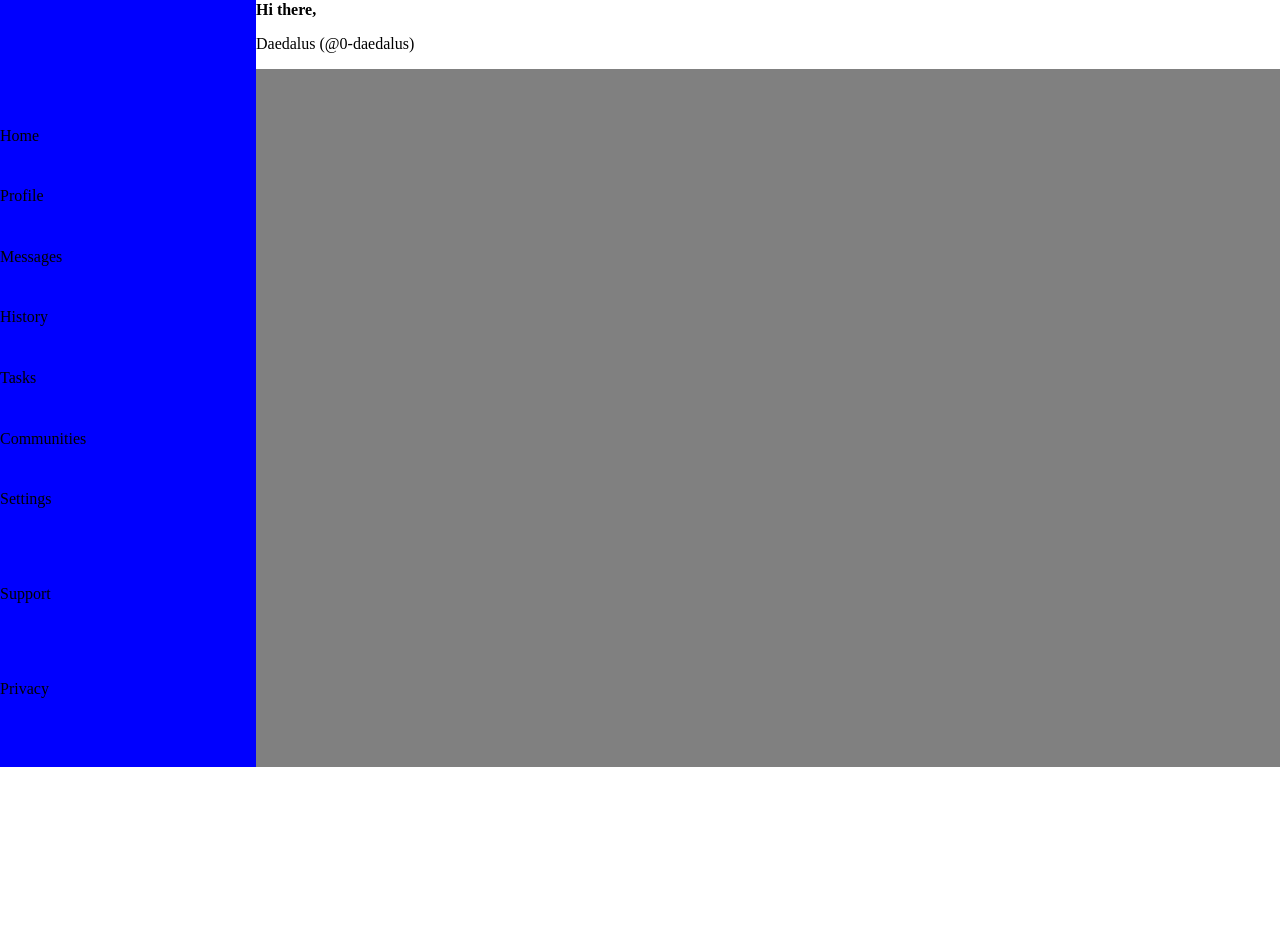
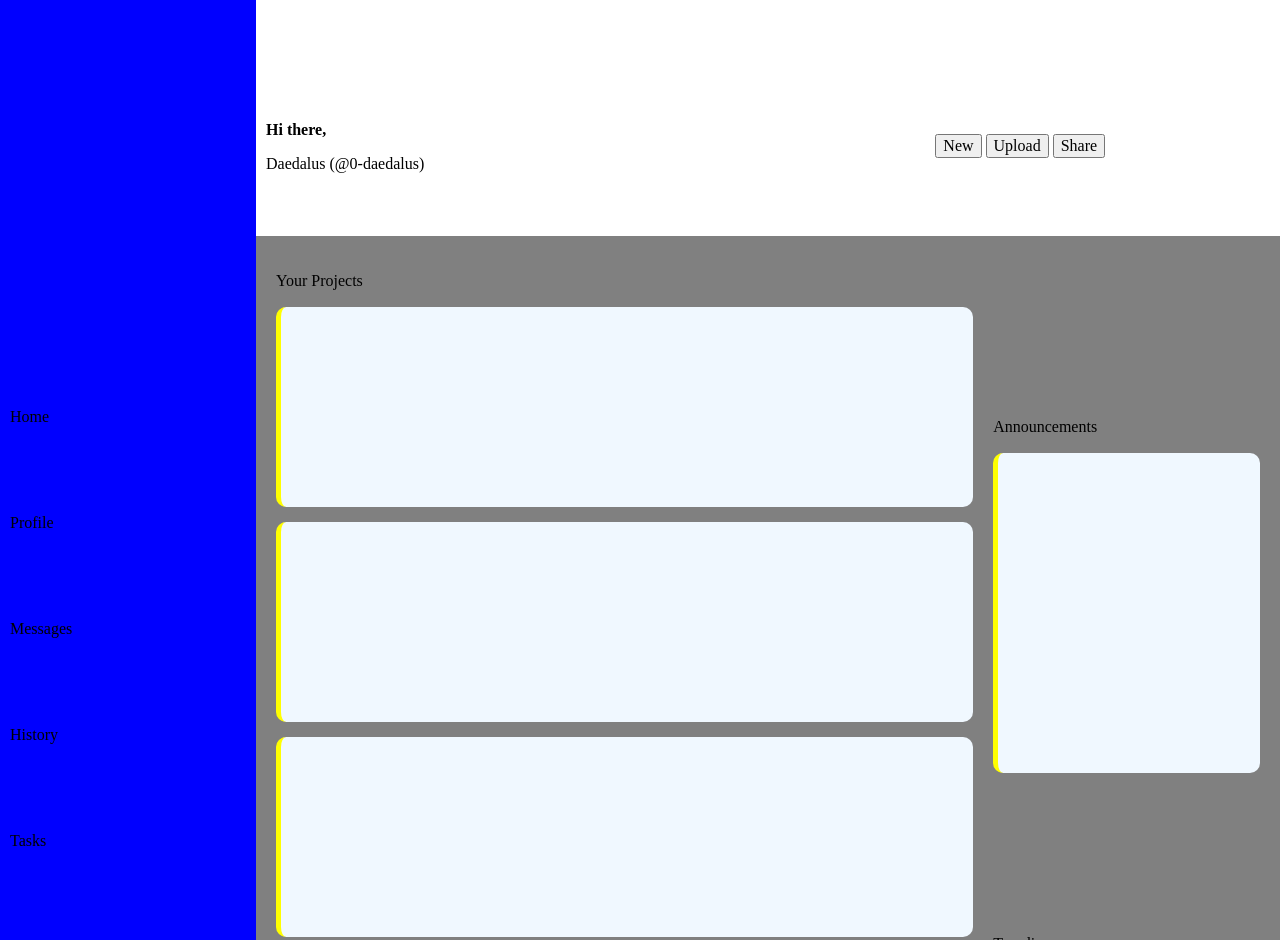
Before and after one commit to 0-daedalus/odin-admin-dashboard, a plain HTML site: page index.html in a window 1280 px wide. Shown: the part 105-1045 px from the top of the page. Before the commit the page ends 872 px from the top, so only its background shows below. Drawn offline with Linux system fonts and the light colour scheme.

Commit message:
Finish basic layout (I wanna kms)

```diff
--- a/index.html
+++ b/index.html
@@ -16,9 +16,11 @@
                     <img src="" alt="">
                     <input type="text" name="" id="">
                 </div>
-                    <img src="" alt="" class="bell">
-                    <img src="" alt="" class="avatar">
-                    <p>Daedalus</p>
+                    <div class="profile">
+                        <img src="" alt="" class="bell">
+                        <img src="" alt="" class="avatar">
+                        <span>Daedalus</span>
+                    </div>
             </div>
             <div class="lower">
                 <div class="message">
@@ -29,7 +31,9 @@
                     </div>
                 </div>
                 <div class="buttons">
-                    <button></button><button></button><button></button>
+                    <button>New</button>
+                    <button>Upload</button>
+                    <button>Share</button>
                 </div>
             </div>
         </div>
@@ -49,7 +53,29 @@
                 <div class="item">Privacy</div>
             </div>
         </div>
-        <div class="content"></div>
+        <div class="content">
+            <div class="projects">
+                <p>Your Projects</p>
+                <div class="cards">
+                    <div class="card"></div>
+                    <div class="card"></div>
+                    <div class="card"></div>
+                    <div class="card"></div>
+                    <div class="card"></div>
+                    <div class="card"></div>
+                </div>
+            </div>
+            <div class="info">
+                <div class="announcements">
+                    <p style="align-self: flex-end;">Announcements</p>
+                    <div class="card-announcements"></div>
+                </div>
+                <div class="trending">
+                    <p>Trending</p>
+                    <div class="card-trending"></div>
+                </div>
+            </div>
+        </div>
     </div>
 </body>
 </html>
--- a/styles.css
+++ b/styles.css
@@ -18,10 +18,14 @@
     grid-column: 2;
     grid-row: 2;
     background-color: grey;
+    display:grid;
+    grid-template-columns: 5fr 2fr;
+    padding: 10px;
 }
 
 .sidebar{
     display: grid;
+    padding: 10px;
 }
 
 .sidebar, .nav, .settings{
@@ -32,8 +36,43 @@
 .header{
     display:grid;
     grid-template-rows: 1fr 1fr;
+    padding: 10px;
 }
 .upper, .lower{
     display: grid;
     grid-template-columns: 2fr 1fr;
+    align-items: center;
 }
+
+.projects, .info, .announcements, .trending{
+    display: grid;
+}
+
+.projects{
+    grid-template-rows: auto 1fr;
+    padding: 10px;
+}
+.info{
+    padding: 10px;
+}
+
+.cards{
+    display: grid;
+    grid-template-columns: repeat(auto-fit, minmax(350px, 1fr));
+    grid-template-rows: repeat(auto-fill, minmax(200px, 1fr));
+    gap: 15px;
+}
+
+.card{
+    height: 200px;
+    background-color: aliceblue;
+    border-radius: 10px;
+    border-left: 5px solid yellow;
+}
+
+.card-announcements, .card-trending{
+    height: 20rem;
+    background-color: aliceblue;
+    border-radius: 10px;
+    border-left: 5px solid yellow;
+}
```
